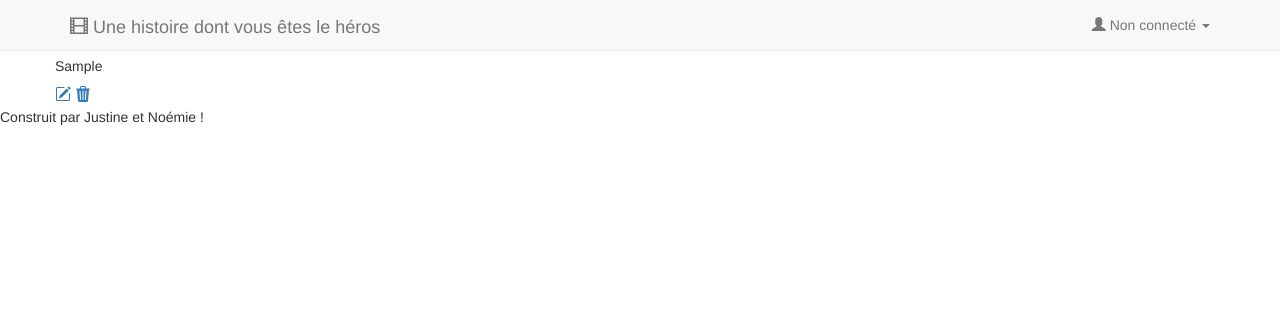
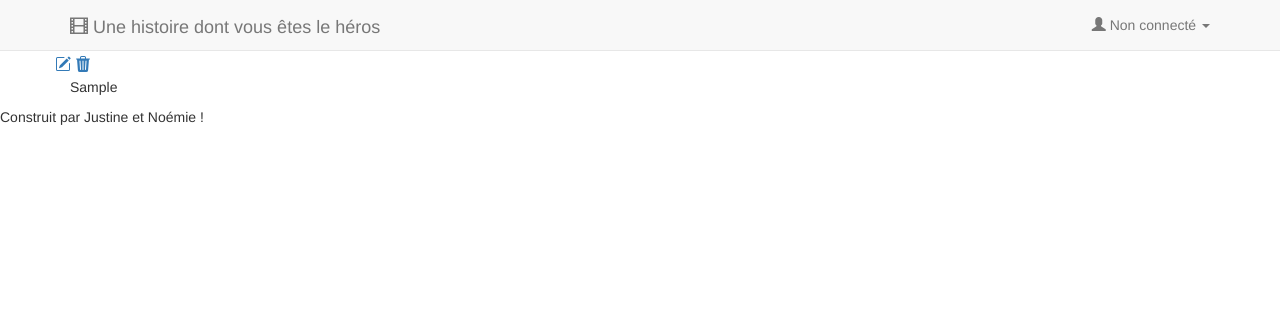
Before and after one commit to Asthilde/SiteProjetWebG6, a PHP site: page / in a window 1280 px wide. Shown: the top 311 px of the page. Run offline with PHP 8.4, Linux system fonts and the light colour scheme; tables that the repository leaves empty hold one stand-in row (values such as "Sample post"); some libraries are stand-ins or nearby versions.

Commit message:
Deplacement élements page accueil

```diff
--- /dev/null
+++ b/php/deconnexion.php
@@ -0,0 +1,5 @@
+<?php session_start();
+session_unset();
+session_destroy();
+header('Location: '.$_SERVER['HTTP_REFERER']) ;
+?>
--- a/php/index.php
+++ b/php/index.php
@@ -13,11 +13,11 @@ require_once 'connect.php' ?>
             $res = $BDD -> query($req);
             while($ligne = $res->fetch()) {
         ?>
+
         <article> <!--Il faut vérifier ici si l'utilisateur est connecté -->
         <div class="row align-items-end">
-            <h3><a class="titreHistoire" href="histoires.php?id=<?= $ligne['id_hist']?>"><?php echo $ligne['nom_hist'];?></a></h3>
-            <p class="contenuHistoire"><?= $ligne['synopsis'] ?></p>
-            <div id="imgModifSuppr">
+            <h3 class="col"><a id="titreHistoire" href="histoires.php?id=<?= $ligne['id_hist']?>"><?php echo $ligne['nom_hist'];?></a></h3>
+            <div class="col" id="imgModifSuppr">
                 <a class="bi bi-pencil-square" href="modifier.php"><svg xmlns="http://www.w3.org/2000/svg" width="16" height="16" fill="currentColor" class="bi bi-pencil-square" viewBox="0 0 16 16">
                 <path d="M15.502 1.94a.5.5 0 0 1 0 .706L14.459 3.69l-2-2L13.502.646a.5.5 0 0 1 .707 0l1.293 1.293zm-1.75 2.456-2-2L4.939 9.21a.5.5 0 0 0-.121.196l-.805 2.414a.25.25 0 0 0 .316.316l2.414-.805a.5.5 0 0 0 .196-.12l6.813-6.814z"/>
                 <path fill-rule="evenodd" d="M1 13.5A1.5 1.5 0 0 0 2.5 15h11a1.5 1.5 0 0 0 1.5-1.5v-6a.5.5 0 0 0-1 0v6a.5.5 0 0 1-.5.5h-11a.5.5 0 0 1-.5-.5v-11a.5.5 0 0 1 .5-.5H9a.5.5 0 0 0 0-1H2.5A1.5 1.5 0 0 0 1 2.5v11z"/>
@@ -27,6 +27,7 @@ require_once 'connect.php' ?>
                 </svg></a>
             </div>
         </div>
+        <p class="contenuHistoire"><?= $ligne['synopsis'] ?></p>
         </article>
         <?php } } ?>
     </div>
```
